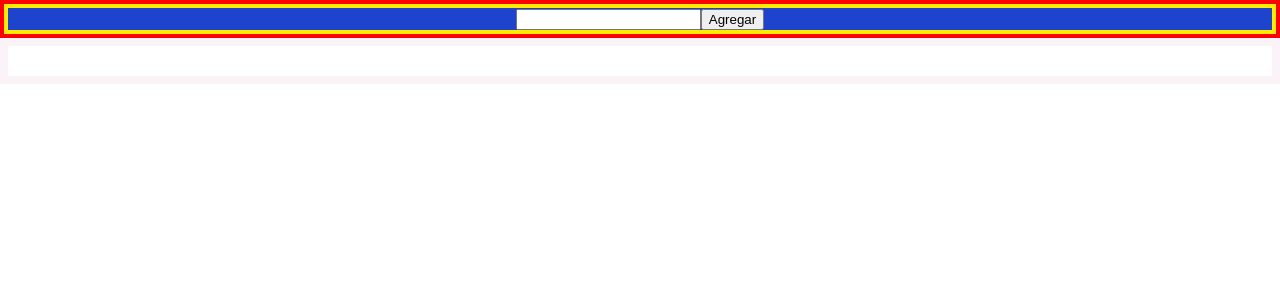
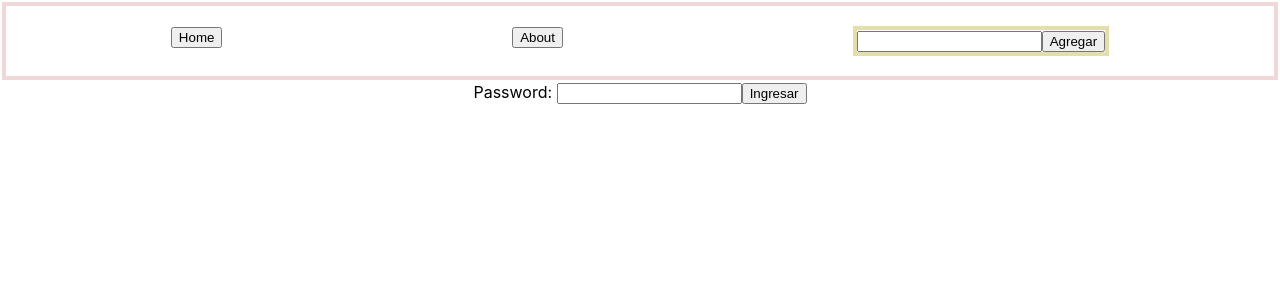
Before and after one commit to JEValenciaVelez/proyecto-integrador-Rick-y-Morthy, a React (Create React App) app: page / in a window 1280 px wide. Shown: the top 300 px of the page. Built offline with nearby package versions, Linux system fonts and the light colour scheme.

Commit message:
fixed react router

```diff
--- a/package.json
+++ b/package.json
@@ -9,6 +9,7 @@
     "axios": "^1.3.4",
     "react": "^18.2.0",
     "react-dom": "^18.2.0",
+    "react-router-dom": "^6.9.0",
     "react-scripts": "5.0.1",
     "web-vitals": "^2.1.4"
   },
--- a/src/App.js
+++ b/src/App.js
@@ -4,6 +4,11 @@ import axios from "axios";
 
 import Cards from "./components/Cards.jsx";
 import NavBar from "./components/NavBar";
+
+import { Routes, Route } from "react-router-dom";
+import Login from "./components/Login";
+import About from "./components/About";
+import Detail from "./components/Detail";
 
 function App() {
   const [characters, setCharacters] = useState([]);
@@ -12,7 +17,7 @@ function App() {
     axios
       .get(`https://rickandmortyapi.com/api/character/${id}`)
       .then(({ data }) => {
-        console.log(":::::",data)
+        console.log(":::::", data);
         if (data.name) {
           let exist = characters.find((ch) => ch.id === data.id);
           if (exist) {
@@ -34,9 +39,24 @@ function App() {
   return (
     <div className="App">
       <NavBar onSearch={onSearch} />
-      <Cards onClose={onClose} characters={characters} />
+      <Routes>
+        <Route path="/" element={<Login />}></Route>
+        <Route
+          path="/home"
+          element={<Cards onClose={onClose} characters={characters} />}
+        ></Route>
+        <Route path="/about" element={<About />}></Route>
+        <Route path="/detail/:id" element={<Detail />}></Route>
+      </Routes>
     </div>
   );
 }
 
 export default App;
+
+/*
+Nav debe que aparecer en todas las rutas.
+Cards debe aparecer solo en la ruta /home.
+About debe aparecer solo en la ruta /about.
+Detail debe aparecer solo en la ruta /detail/:id.
+*/
--- /dev/null
+++ b/src/components/About.jsx
@@ -0,0 +1,9 @@
+import React from 'react'
+
+export default function About() {
+  return (
+    <div>
+        <p>Hola soy fiel como un perro</p>
+    </div>
+  )
+}
--- a/src/components/Card.jsx
+++ b/src/components/Card.jsx
@@ -1,15 +1,27 @@
-import './Card.css'
+import "./Card.css";
+import { Link } from "react-router-dom";
 
-export default function Card({id, name, status, species, gender, origin, image, onClose}) {
+export default function Card({
+  id,
+  name,
+  status,
+  species,
+  gender,
+  origin,
+  image,
+  onClose,
+}) {
   return (
     <div className="card">
-         <button onClick={()=>onClose(id)}>X</button>
+      <button onClick={() => onClose(id)}>X</button>
+      <Link to={`/detail/${id}`}>
         <h2>{name}</h2>
         <h2>{status}</h2>
         <h2>{species}</h2>
         <h2>{gender}</h2>
         <h2>{origin}</h2>
         <img src={image} alt={name} />
+      </Link>
     </div>
   );
 }
--- /dev/null
+++ b/src/components/Detail.jsx
@@ -0,0 +1,33 @@
+import React, { useState, useEffect } from 'react'
+import './Detail.css'
+import { useParams } from "react-router-dom";
+import axios from 'axios'
+
+export default function Detail() {
+    const {id}= useParams()
+    const [character, setCharacter] = useState({})
+
+    useEffect(() => {
+        axios(`https://rickandmortyapi.com/api/character/${id}`).then(({ data }) => {
+           if (data.name) {
+              setCharacter(data);
+           } else {
+              window.alert('No hay personajes con ese ID');
+           }
+        });
+        return setCharacter({});
+     }, [id]);
+
+  return (
+    <div>
+        <h1>Detail</h1>
+        <h2>{character.name}</h2>
+        <h2>{character.status}</h2>
+        <h2>{character.species}</h2>
+        <h2>{character.gender}</h2>
+        <h2>{character.origin?.name}</h2>
+        <img src={character.image} alt={character.name} />
+
+    </div>
+  )
+}
--- /dev/null
+++ b/src/components/Login.jsx
@@ -0,0 +1,14 @@
+import React from "react";
+import { Link } from "react-router-dom";
+
+export default function Login() {
+  return (
+    <div>
+      <label>Password: </label>
+      <input></input>
+      <Link to="/home">
+        <button>Ingresar</button>
+      </Link>
+    </div>
+  );
+}
--- a/src/components/NavBar.css
+++ b/src/components/NavBar.css
@@ -1,4 +1,8 @@
 .nav{
-    border: 4px solid red;
-    background-color: blue;
+    border: 4px solid rgb(241, 216, 216);
+    display: flex;
+    margin: 2px;
+    padding: 20px;
+    justify-content: space-around
+
 }
--- a/src/components/NavBar.jsx
+++ b/src/components/NavBar.jsx
@@ -1,11 +1,19 @@
-import React from 'react'
-import SearchBar from './SearchBar'
-import './NavBar.css'
+import React from "react";
+import SearchBar from "./SearchBar";
+import "./NavBar.css";
 
-export default function NavBar({onSearch}) {
+import { Link } from "react-router-dom";
+
+export default function NavBar({ onSearch }) {
   return (
-    <div className='nav'>
-        <SearchBar onSearch={onSearch} />
+    <div className="nav">
+      <Link to="/home">
+        <button>Home</button>
+      </Link>
+      <Link to="/about">
+        <button>About</button>
+      </Link>
+      <SearchBar onSearch={onSearch} />
     </div>
-  )
+  );
 }
--- a/src/components/SearchBar.css
+++ b/src/components/SearchBar.css
@@ -1,4 +1,4 @@
 .search{
-    border: 4px solid rgb(255, 234, 0);
-    background-color: rgba(84, 186, 118, 0.363);
+    border: 4px solid rgb(227, 222, 172);
+
 }
--- a/src/index.js
+++ b/src/index.js
@@ -1,14 +1,18 @@
-import React from 'react';
-import ReactDOM from 'react-dom/client';
-import './index.css';
-import App from './App';
-import reportWebVitals from './reportWebVitals';
+import React from "react";
+import ReactDOM from "react-dom/client";
+import "./index.css";
+import App from "./App";
+import reportWebVitals from "./reportWebVitals";
 
-const root = ReactDOM.createRoot(document.getElementById('root'));
+import { BrowserRouter } from "react-router-dom";
+
+const root = ReactDOM.createRoot(document.getElementById("root"));
 root.render(
-  <React.StrictMode>
-    <App />
-  </React.StrictMode>
+  <BrowserRouter>
+    <React.StrictMode>
+      <App />
+    </React.StrictMode>
+  </BrowserRouter>
 );
 
 // If you want to start measuring performance in your app, pass a function
```
Also changed, not shown: src/components/Detail.css (added), 2 other files (tests, documents, lock files or other folders). Lines whose indentation alone changed are shown as unchanged.
